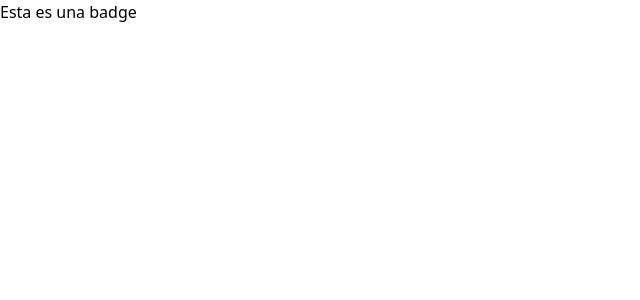
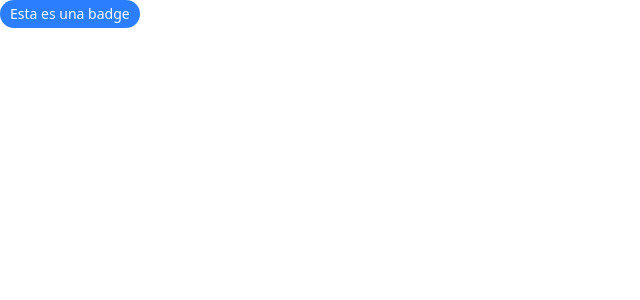
Before and after one commit to MickeyAtz/tecdetective-anticheat, a React (Vite) app in the folder client/: page / in a window 1280 px wide. Shown: the top 300 px of the page, without its empty margins (0-640 px from the left). Built offline with nearby package versions, Linux system fonts and the light colour scheme.

Commit message:
Creacion de Atoms (Badge, Boton, Input, Modal) sin estilos

```diff
--- a/client/src/components/atoms/Badge.jsx
+++ b/client/src/components/atoms/Badge.jsx
@@ -1,7 +1,6 @@
 import React from 'react';
 import PropTypes from 'prop-types';
 
-//TODO: Crear estilos y definir el tipo de css que utilizaremos (Modules, Styled Components, etc)
 /**
  * Componente Badge para mostrar anotaciones o etiquetas destacadas
  * * @param {Object} props - Propiedades del componente
@@ -12,10 +11,22 @@ import PropTypes from 'prop-types';
 
 const Badge = ({ children, variant = 'primary' }) => {
     //Creación de estilos con tailwindcss
-    //TODO: Estilos css
+    const baseStyles =
+        'inline-flex items-start px-2.5 py-1 rounded-full text-sm';
     //Definición de variantes
-    //TODO: Estilos según la variante
-    return <span className={``}>{children}</span>;
+    const variantStyles = {
+        primary: 'bg-blue-500 text-white',
+        secondary: 'bg-gray-500 text-white',
+        success: 'bg-green-500 text-white ',
+        danger: 'bg-red-500 text-white',
+        warning: 'bg-yellow-500 text-white',
+    };
+
+    return (
+        <span className={`${baseStyles} ${variantStyles[variant]}`}>
+            {children}
+        </span>
+    );
 };
 
 // Validación de Props mediante PropTypes
--- /dev/null
+++ b/client/src/components/atoms/Boton.jsx
@@ -0,0 +1,73 @@
+import React from 'react';
+import PropTypes from 'prop-types';
+
+/**
+ * Componente Boton versátil para la interfaz principal.
+ * * @param {Object} props - Propiedades del componente.
+ * @param {React.ReactNode} props.children - Contenido del texto o boton
+ * @param {string|null} [props.icon=null] - Icono del boton (Si es que lleva, puede ser null)
+ * @param {'primary' | 'secondary' | 'success' | 'danger' | 'warning'} [props.variant='primary'] - Variante del estilo del boton
+ * @param {'sm' | 'md' | 'lg'} [props.size=md] - Tamaño del botón
+ * @param {function} props.onClick - Funcion onClick que sera ejecutada cuando se haga click
+ * @param {boolean} [props.disabled=false] - Booleano para deeshabilitar el boton
+ * * @return {JSX.Element} - Retorna el componente Boton para la interfaz
+ */
+
+const Button = ({
+    children,
+    icon,
+    variant = 'primary',
+    size = 'md',
+    onClick,
+    disabled = false,
+    title = '',
+}) => {
+    //Definicion y creacion del componente IconComponent si se manda icon
+    const IconComponent = icon ? iconMap[icon] : null;
+    const hasOnlyIcon = icon && !children;
+
+    // Definicion del estilo base del boton
+    // TODO: Completar estilos de Boton
+    const baseStyles = '';
+    // Definicion de variantes
+    // TODO: Completar las variantes del boton
+    const variantStyles = {};
+    // Definicion de tamaños
+    // TODO: Completar los tamaños del botón
+    const variantSizes = {};
+    // Definición de estilo del botón con ícono
+    // TODO: Definir estilos del botón cuando tenga ícono
+    const iconStyle = '';
+
+    return (
+        <button
+            className={`${baseStyles} ${variantStyles[variant]} ${variantSizes[size]} ${hasOnlyIcon ? iconStyle : ''}`}
+            onClick={onClick}
+            title={title || (hasOnlyIcon ? children : '')}
+            disabled={disabled && 'disabled'}
+        >
+            {IconComponent && <IconComponent />}
+            {children}
+        </button>
+    );
+};
+
+// Definicion de los Props del componente
+// Definicion de las reglas de validacion
+Button.propTypes = {
+    children: PropTypes.string.isRequired,
+    icon: PropTypes.string,
+    variant: PropTypes.oneOf([
+        'primary',
+        'secondary',
+        'success',
+        'danger',
+        'warning',
+    ]),
+    size: PropTypes.oneOf(['sm', 'md', 'lg']),
+    onClick: PropTypes.func.isRequired,
+    disabled: PropTypes.bool,
+    title: PropTypes.string,
+};
+
+export default Button;
--- /dev/null
+++ b/client/src/components/atoms/Input.jsx
@@ -0,0 +1,70 @@
+import React from 'react';
+import PropTypes from 'prop-types';
+
+/**
+ * Creación del componente Input para la interfaz
+ * @param {Object} props - Propiedades del componente
+ * @param {string} props.label - Label del input
+ * @param {string} [props.type='text'] - Tipo de input
+ * @param {string} [props.placeholder=''] - Placeholder del input
+ * @param {string|number} props.value - valor del input
+ * @param {function} props.onChange - Funcion onChange del input
+ * @param {string} props.name - Nombre del input
+ * @param {'primary'|'secondary'} [props.variant='primary'] - Variante del estilo del input
+ * @param {string} props.className - Clase adicional para el input
+ * @param {string} props.autoComplete - Atributo autocomplete del input
+ * @returns {JSX.Element} - Retorna el componente Input
+ */
+const Input = ({
+    label,
+    type = 'text',
+    placeholder = '',
+    value,
+    onChange,
+    name,
+    variant = 'primary',
+    className,
+    autoComplete,
+    ...props
+}) => {
+    // TODO Definicion de los estilos base
+    const baseStyle = '';
+    // TODO Definicion de los estilos del label
+    const labelStyle = '';
+
+    return (
+        <div>
+            {label && (
+                <label htmlFor={name} className={`${labelStyle}`}>
+                    {label}
+                </label>
+            )}
+            <input
+                type={type}
+                name={name}
+                placeholder={placeholder}
+                value={value}
+                onChange={onChange}
+                className={`${baseStyle} ${variantStyle[variant]}`}
+                autoComplete={autoComplete}
+                required={true}
+                {...props}
+            />
+        </div>
+    );
+};
+
+//Definicion de los Props del componente
+Input.propTypes = {
+    label: PropTypes.string,
+    type: PropTypes.string,
+    placeholder: PropTypes.string,
+    value: PropTypes.oneOfType([PropTypes.string, PropTypes.number]),
+    onChange: PropTypes.func.isRequired,
+    name: PropTypes.string.isRequired,
+    variant: PropTypes.oneOf(['primary', 'secondary']),
+    className: PropTypes.string,
+    autoComplete: PropTypes.string,
+};
+
+export default Input;
--- /dev/null
+++ b/client/src/components/atoms/Modal.jsx
@@ -0,0 +1,63 @@
+import React, { useEffect } from 'react';
+import PropTypes from 'prop-types';
+
+/**
+ * Componente Modal para mostrar contenido en una ventana
+ * @param {Object} props - Propiedades del componente
+ * @param {boolean} props.isOpen - Indica si el modal esta abierto o cerrado
+ * @param {function} props.onClose - Funcion encargada de manejar el cierre del modal
+ * @param {string} [props.title] - Titulo del modal
+ * @param {React.ReactNode} props.children - Contenido del modal
+ * @returns {JSX.Element|null} - Retorna el componente Modal o nulll si no esta abierto
+ */
+const Modal = ({ isOpen, onClose, title, children }) => {
+    const [show, setShow] = useState(false);
+
+    // Manejo de la visibilidad del modal
+    useEffect(() => {
+        if (isOpen) {
+            setShow(true);
+        } else {
+            const timeout = setTimeout(() => setShow(false), 300);
+            return () => clearTimeout(timeout);
+        }
+    }, [isOpen]);
+
+    // Si no esta el show, no se muestra el modal, se retorna solo null
+    if (!show) return null;
+
+    // Definicion de estilos
+    // TODO: Estilo del overlay
+    const overlayStyles = '';
+    // TODO: Estilo base
+    const baseStyles = '';
+    // TODO: Estilo del boton de cierre
+    const closeBtnStyle = '';
+
+    return (
+        <div className={`${overlayStyles}`} onClick={onClose}>
+            <div
+                className={`${baseStyles}`}
+                onClick={(e) => e.stopPropagation()}
+            >
+                {title && <h2>{title}</h2>}
+                {children}
+                <button
+                    className={`${closeBtnStyle}`}
+                    onClick={onClose}
+                ></button>
+            </div>
+        </div>
+    );
+};
+
+// Props del componente
+// Definicion de los Props del componente modal
+Modal.propTypes = {
+    isOpen: PropTypes.bool.isRequired,
+    onClose: PropTypes.func.isRequired,
+    title: PropTypes.string,
+    children: PropTypes.node.isRequired,
+};
+
+export default Modal;
```
